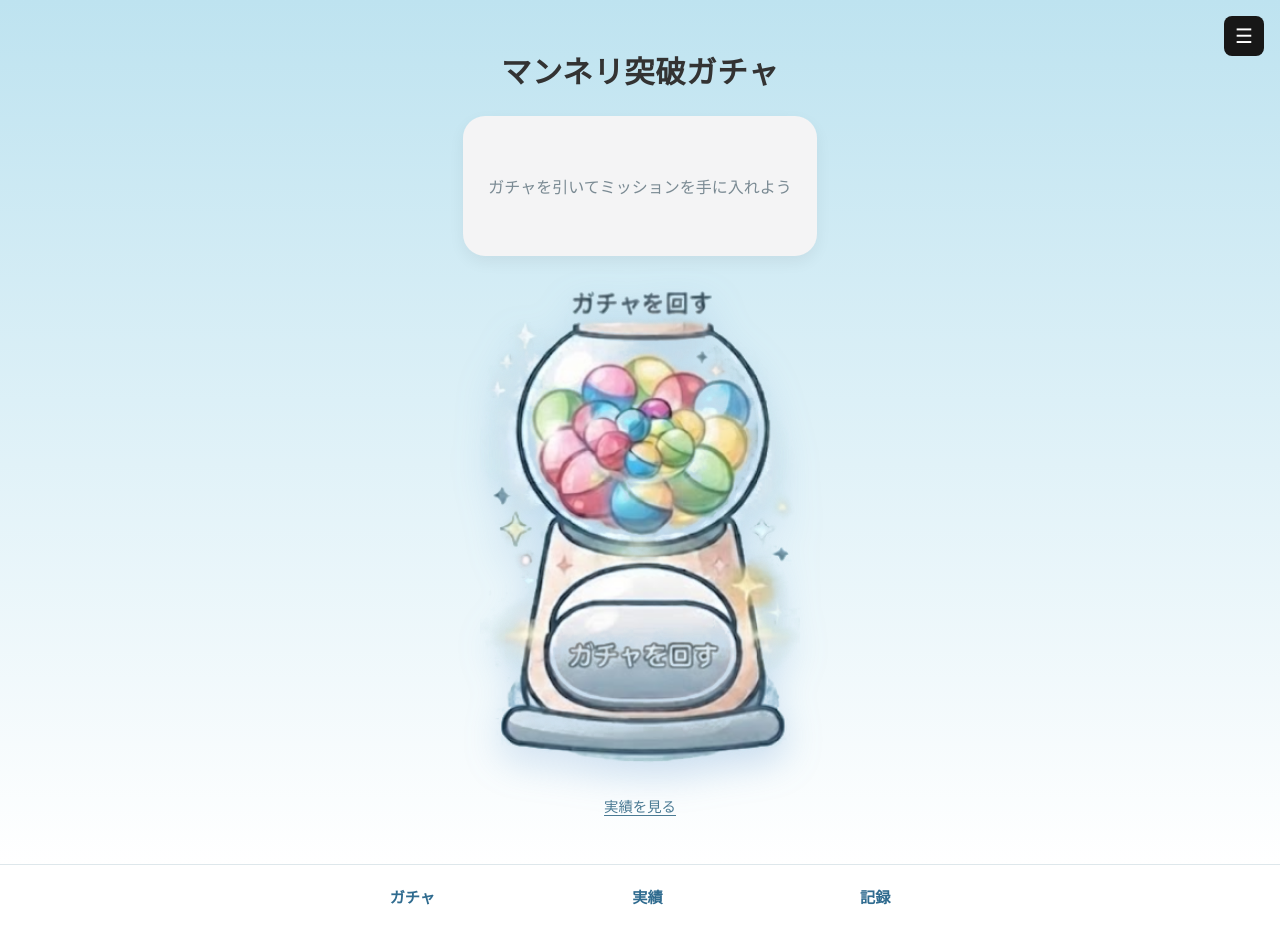
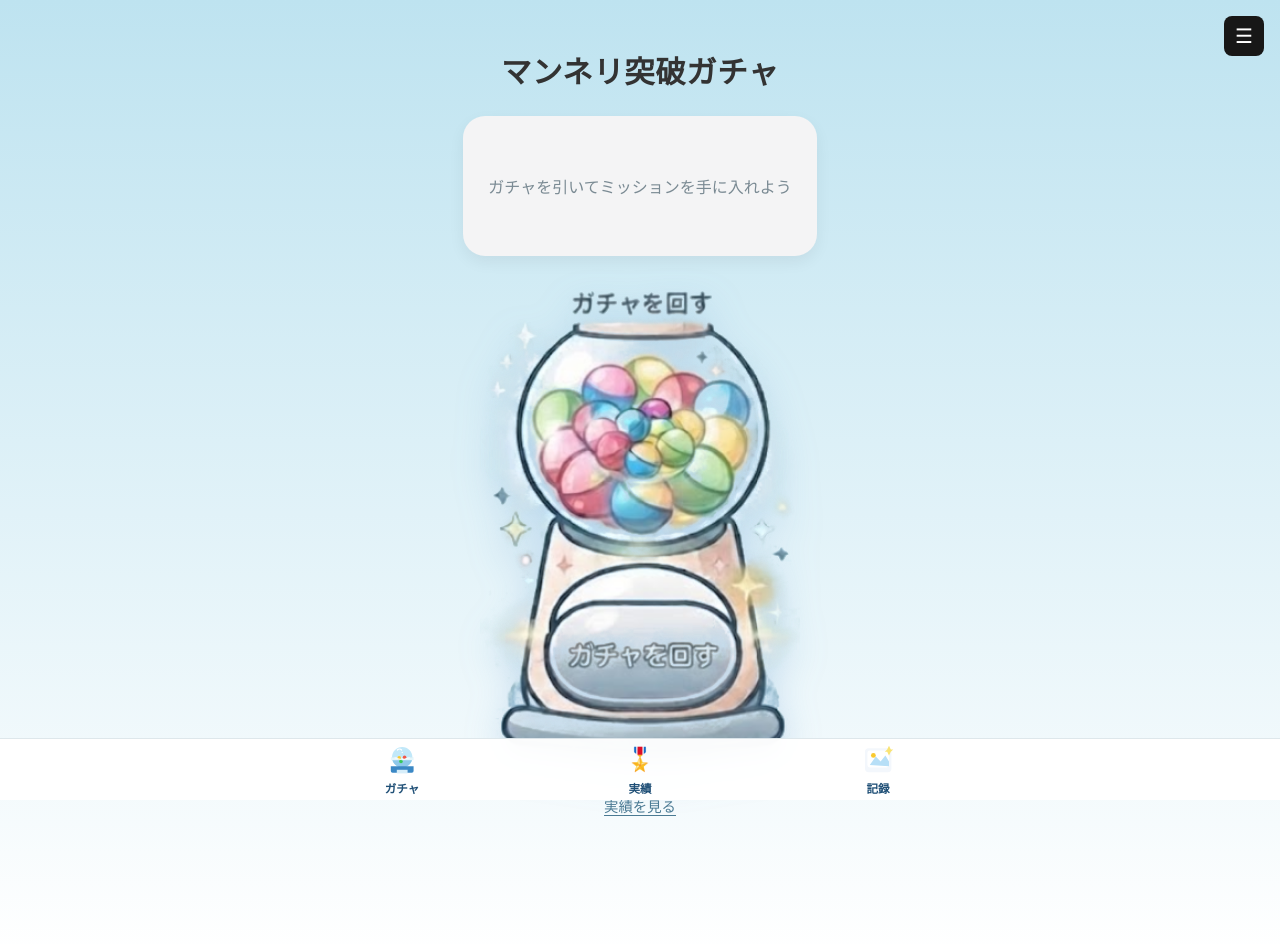
Before and after one commit to SatouYuusei0704/hakkit, a Next.js app: page / in a window 1280 px wide. Shown: the top 944 px of the page. Built offline with nearby package versions, Linux system fonts and the light colour scheme.

Commit message:
フッターの変更

```diff
--- a/app/page.module.css
+++ b/app/page.module.css
@@ -9,6 +9,7 @@
   justify-content: center;
   font-family: var(--font-geist-sans);
   background: linear-gradient(180deg, var(--gacha-bg-top) 0%, var(--gacha-bg-bottom) 100%);
+  padding-bottom: 92px;
 }
 
 .main {
--- a/components/Footer.module.css
+++ b/components/Footer.module.css
@@ -1,12 +1,13 @@
 .footer {
   width: 100%;
   border-top: 1px solid rgba(74, 122, 147, 0.18);
-  background: rgba(255, 255, 255, 0.92);
+  background: rgba(255, 255, 255, 0.96);
   backdrop-filter: blur(10px);
-  padding: 10px 0;
-  position: sticky;
+  padding: 0;
+  position: fixed;
+  left: 0;
   bottom: 0;
-  z-index: 10;
+  z-index: 20;
 }
 
 .nav {
@@ -14,21 +15,53 @@
   margin: 0 auto;
   display: flex;
   justify-content: space-around;
-  gap: 10px;
-  padding: 0 16px;
+  gap: 6px;
+  padding: 0 6px;
 }
 
 .link {
+  display: inline-flex;
+  flex-direction: column;
+  align-items: center;
+  justify-content: center;
   color: #2f6b8f;
   font-weight: 700;
-  font-size: 0.95rem;
-  padding: 10px 16px;
-  border-radius: 999px;
+  font-size: 0.85rem;
+  padding: 2px 3px 4px;
+  border-radius: 12px;
   transition: background 0.2s ease, color 0.2s ease;
 }
 
 .link:hover {
   background: rgba(79, 157, 251, 0.12);
+}
+
+.icon {
+  display: inline-flex;
+  align-items: center;
+  justify-content: center;
+  width: 2.4rem;
+  height: 2.4rem;
+  margin-bottom: 4px;
+  font-size: 1.4rem;
+  line-height: 1;
+}
+
+.iconSvg {
+  width: 100%;
+  height: 100%;
+  display: block;
+}
+
+.label {
+  position: static;
+  width: auto;
+  text-align: center;
+  font-size: 0.72rem;
+  line-height: 1.1;
+  color: #1f4f76;
+  text-shadow: none;
+  pointer-events: auto;
 }
 
 @media (max-width: 480px) {
@@ -39,7 +72,7 @@
   .link {
     flex: 1;
     text-align: center;
-    font-size: 0.9rem;
-    padding: 10px 12px;
+    font-size: 0.8rem;
+    padding: 6px 6px;
   }
 }
--- a/components/Footer.tsx
+++ b/components/Footer.tsx
@@ -2,9 +2,39 @@ import Link from "next/link";
 import styles from "./Footer.module.css";
 
 const navItems = [
-  { href: "/", label: "ガチャ" },
-  { href: "/achievements", label: "実績" },
-  { href: "/records", label: "記録" },
+  {
+    href: "/",
+    label: "ガチャ",
+    icon: (
+      <svg viewBox="0 0 64 64" aria-hidden="true" className={styles.iconSvg}>
+        <path d="M32 10c9.4 0 17 7.6 17 17s-7.6 17-17 17S15 36.4 15 27 22.6 10 32 10Z" fill="#C1E8F9" />
+        <path d="M15 27c0 9.4 7.6 17 17 17s17-7.6 17-17H15Z" fill="#8EC8EA" />
+        <path d="M13 27H51v5H13z" fill="#E5F6FB" />
+        <path d="M13 42h38v8a3 3 0 0 1-3 3H16a3 3 0 0 1-3-3v-8Z" fill="#3B88C5" />
+        <path d="M23 48h18v6H23z" fill="#D7EEFA" />
+        <path d="M27 31a3 3 0 1 1 0-6 3 3 0 0 1 0 6Z" fill="#F9C92E" />
+        <path d="M36 30a3 3 0 1 1 0-6 3 3 0 0 1 0 6Z" fill="#F1584A" />
+        <path d="M30 37a3 3 0 1 1 0-6 3 3 0 0 1 0 6Z" fill="#35C85B" />
+        <path d="M32 20a1 1 0 1 1 0-2 1 1 0 0 1 0 2Z" fill="#FFFFFF" />
+        <path d="M24 15c2-2 5-2 7 0" fill="none" stroke="#FFFFFF" strokeWidth="2" strokeLinecap="round" />
+        <path d="M20 28c4 0 8 3 12 3s8-3 12-3" fill="none" stroke="#FFFFFF" strokeWidth="2" strokeLinecap="round" opacity="0.7" />
+      </svg>
+    ),
+  },
+  { href: "/achievements", label: "実績", icon: "🎖️" },
+  {
+    href: "/records",
+    label: "記録",
+    icon: (
+      <svg viewBox="0 0 64 64" aria-hidden="true" className={styles.iconSvg}>
+        <rect x="10" y="12" width="44" height="40" rx="6" fill="#F3F7FC" />
+        <rect x="14" y="16" width="36" height="28" rx="4" fill="#FFFFFF" />
+        <path d="M18 40 L28 26 L36 34 L44 24 L50 34 L50 42 Z" fill="#B7DFF7" />
+        <circle cx="24" cy="24" r="4" fill="#F9C92E" />
+        <polygon points="50,8 53,14 57,14 53,18 50,24 47,18 43,18 47,14" fill="#F9E16B" opacity="0.95" />
+      </svg>
+    ),
+  },
 ];
 
 export default function Footer() {
@@ -13,7 +43,10 @@ export default function Footer() {
       <nav className={styles.nav} aria-label="サイトナビゲーション">
         {navItems.map((item) => (
           <Link key={item.href} href={item.href} className={styles.link}>
-            {item.label}
+            <span aria-hidden="true" className={styles.icon}>
+              {item.icon}
+            </span>
+            <span className={styles.label}>{item.label}</span>
           </Link>
         ))}
       </nav>
```
